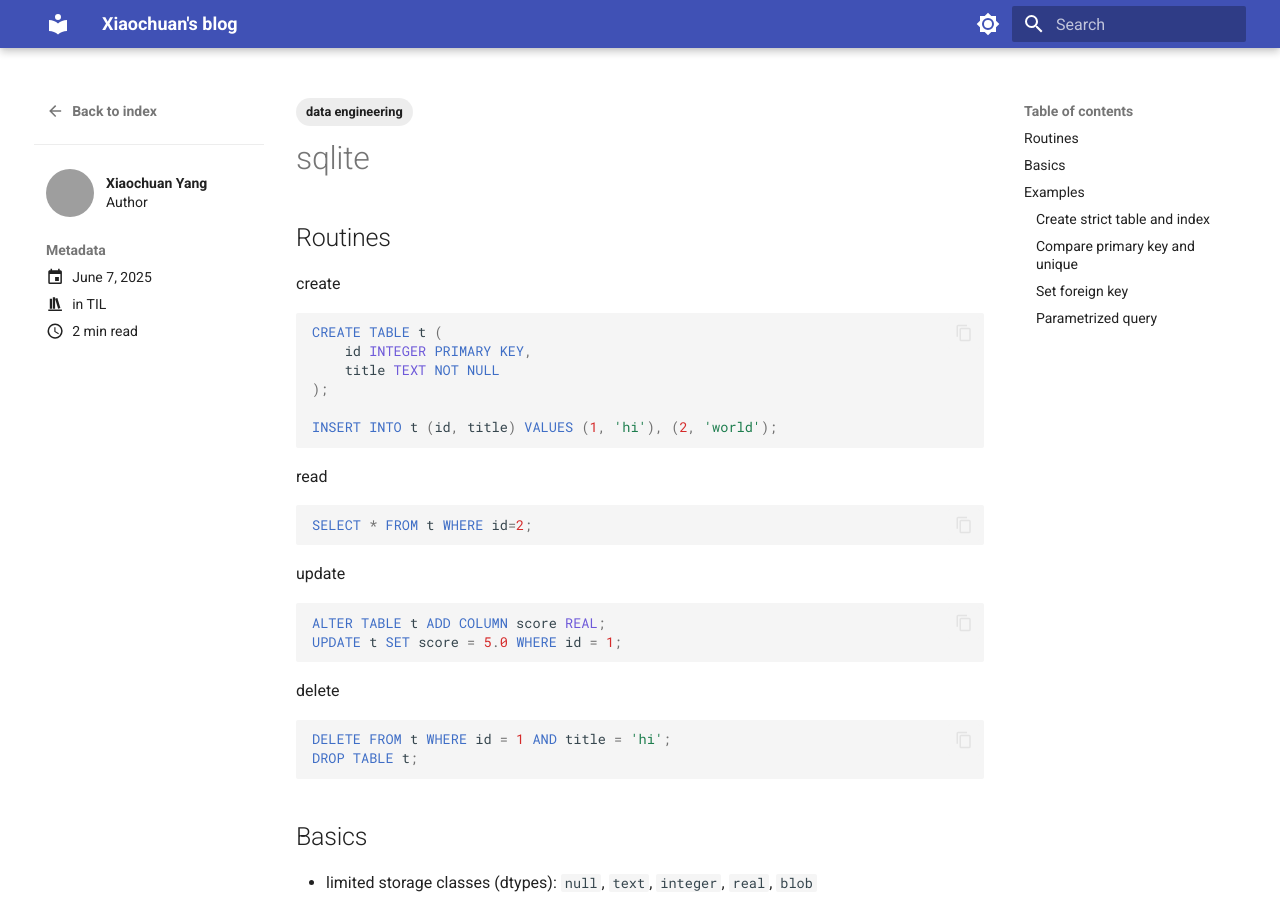
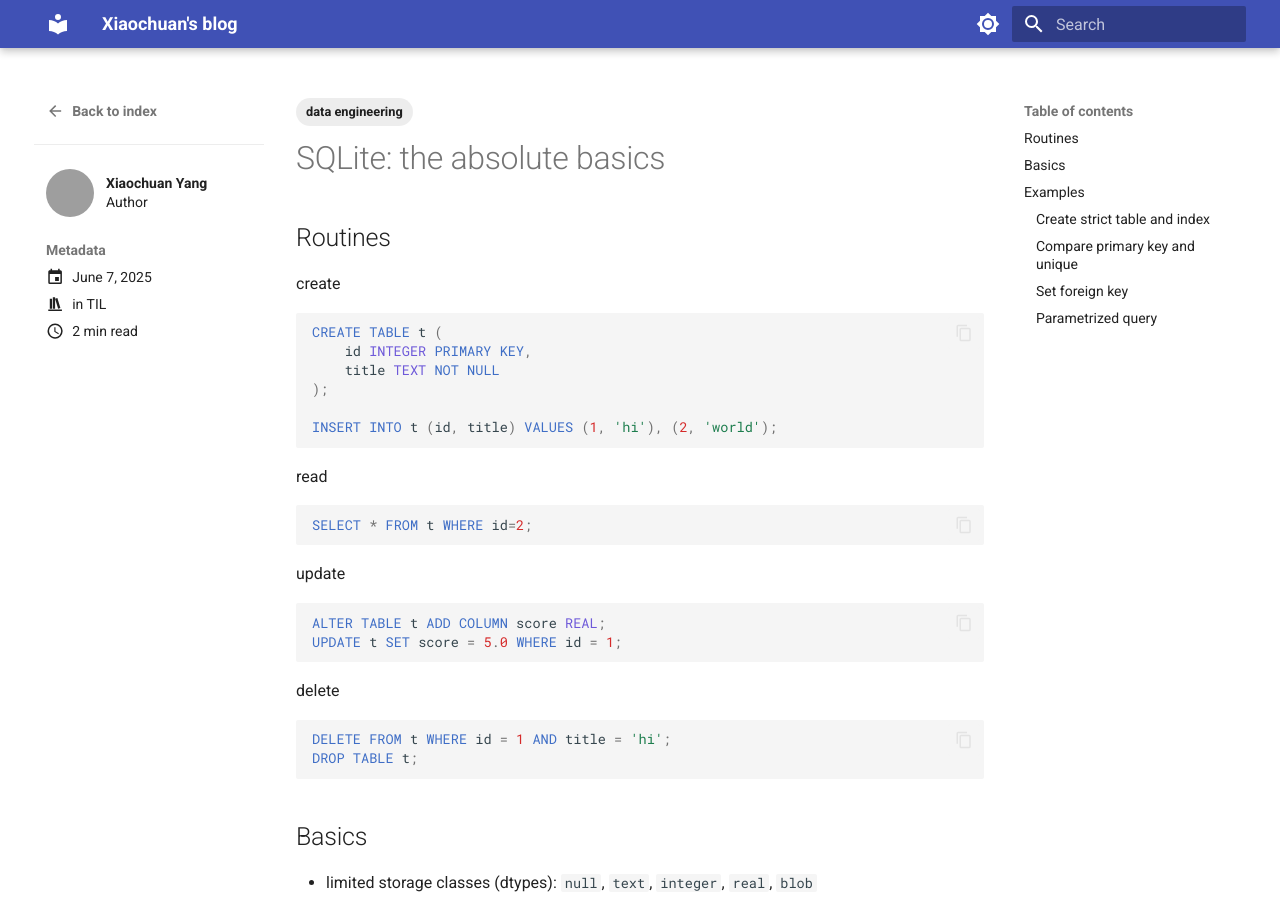
Before and after one commit to xiaochuany/blog, an MkDocs documentation site: the page built from docs/posts/202506-sqlite.md, in a window 1280 px wide and 900 px high. Built offline with MkDocs 1.6.1 and Material for MkDocs 9.7.7, drawn with Linux system fonts in a browser that asks for light colours; grey boxes are pictures that could not be loaded.

Commit message:
minor update

```diff
--- a/docs/posts/202506-sqlite.md
+++ b/docs/posts/202506-sqlite.md
@@ -6,7 +6,7 @@
 tags: [data engineering]
 ---
 
-# sqlite
+# SQLite: the absolute basics
 <!-- more -->
 
 ## Routines
```
